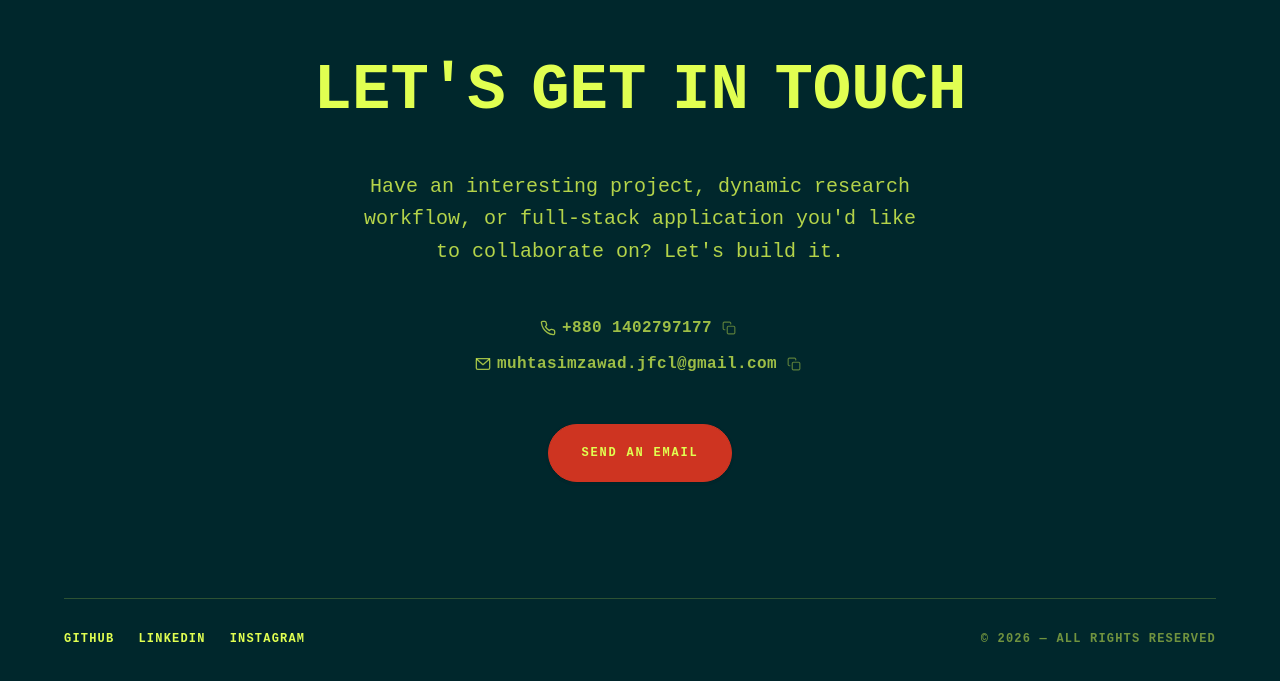
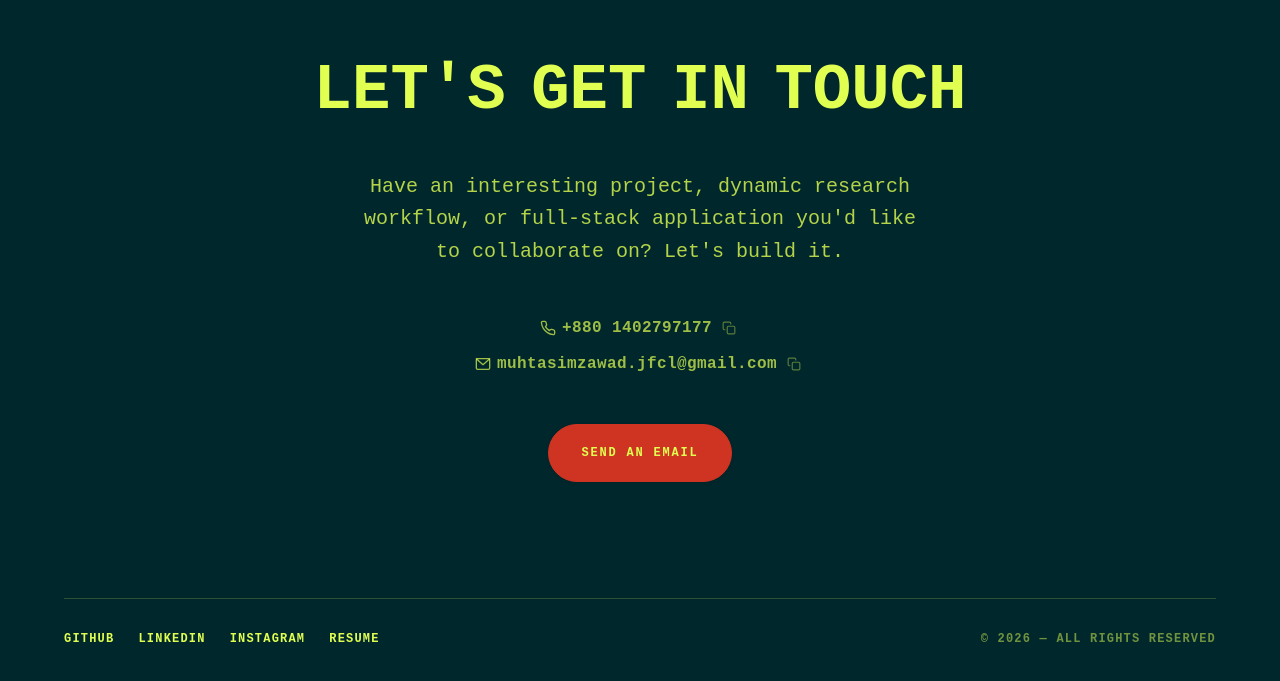
Before and after one commit to Muhtasim-Zawad/portfolio, a React (Vite) app: page / in a window 1280 px wide. Shown: the part 4735-5416 px from the top of the page. Built offline with nearby package versions, Linux system fonts and the light colour scheme.

Commit message:
updated resume links

```diff
--- a/src/components/sections/About.jsx
+++ b/src/components/sections/About.jsx
@@ -103,7 +103,7 @@ const AboutSection = () => {
 					</AnimatedButton>
 
 					<AnimatedButton
-						onClick={() => console.log("Download CV")}
+						onClick={() => window.open("https://drive.google.com/file/d/1GFnqTWCBsl8fLsC4TGrhWOTnVw-rogi2/view?usp=sharing", "_blank")}
 						className="!bg-transparent !text-[#ce3421] border border-[#ce3421] hover:!text-[#00272c]"
 					>
 						Download CV
--- a/src/components/sections/Contact.jsx
+++ b/src/components/sections/Contact.jsx
@@ -67,6 +67,10 @@ const ContactSection = () => {
 		{ name: "GitHub", url: "https://github.com/Muhtasim-Zawad" },
 		{ name: "LinkedIn", url: "https://www.linkedin.com/in/mzawad/" },
 		{ name: "Instagram", url: "https://www.instagram.com/zawad_esque/" },
+		{
+			name: "Resume",
+			url: "https://drive.google.com/file/d/1GFnqTWCBsl8fLsC4TGrhWOTnVw-rogi2/view?usp=sharing",
+		},
 	];
 
 	return (
```
